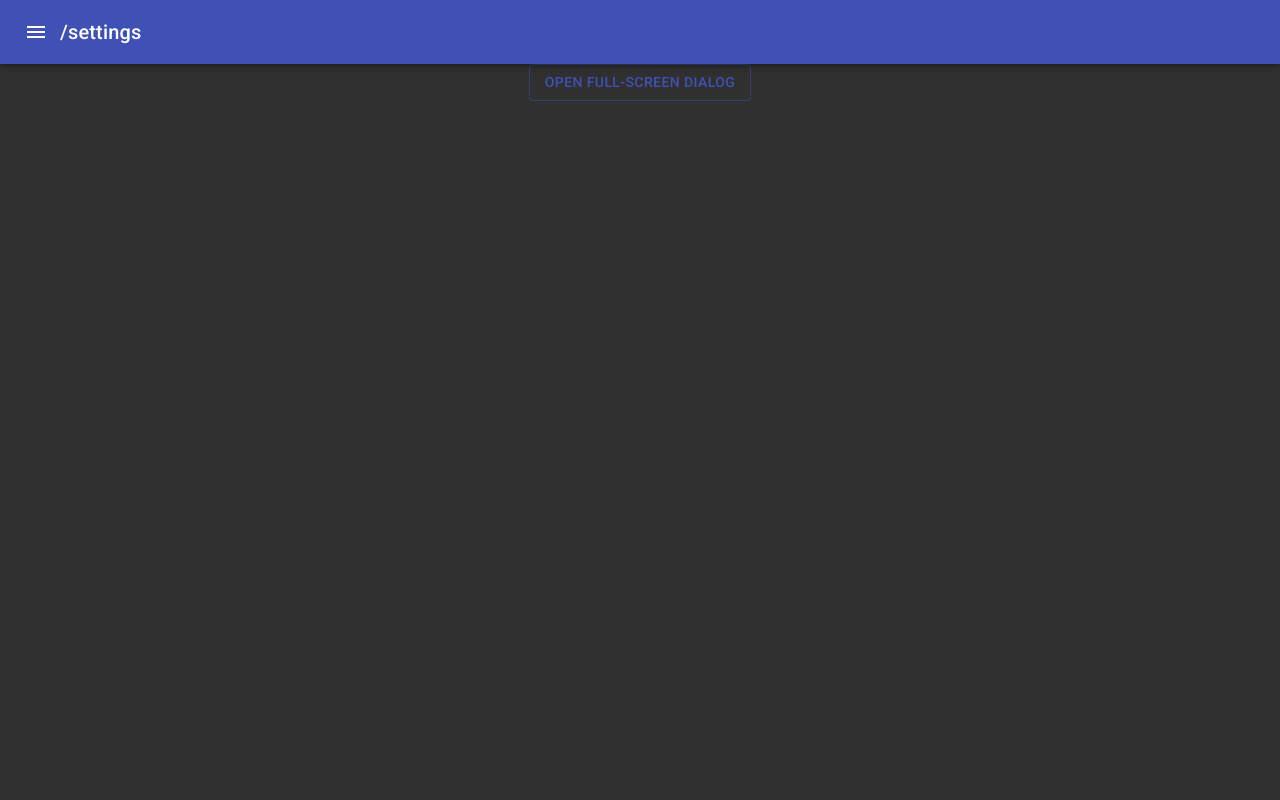
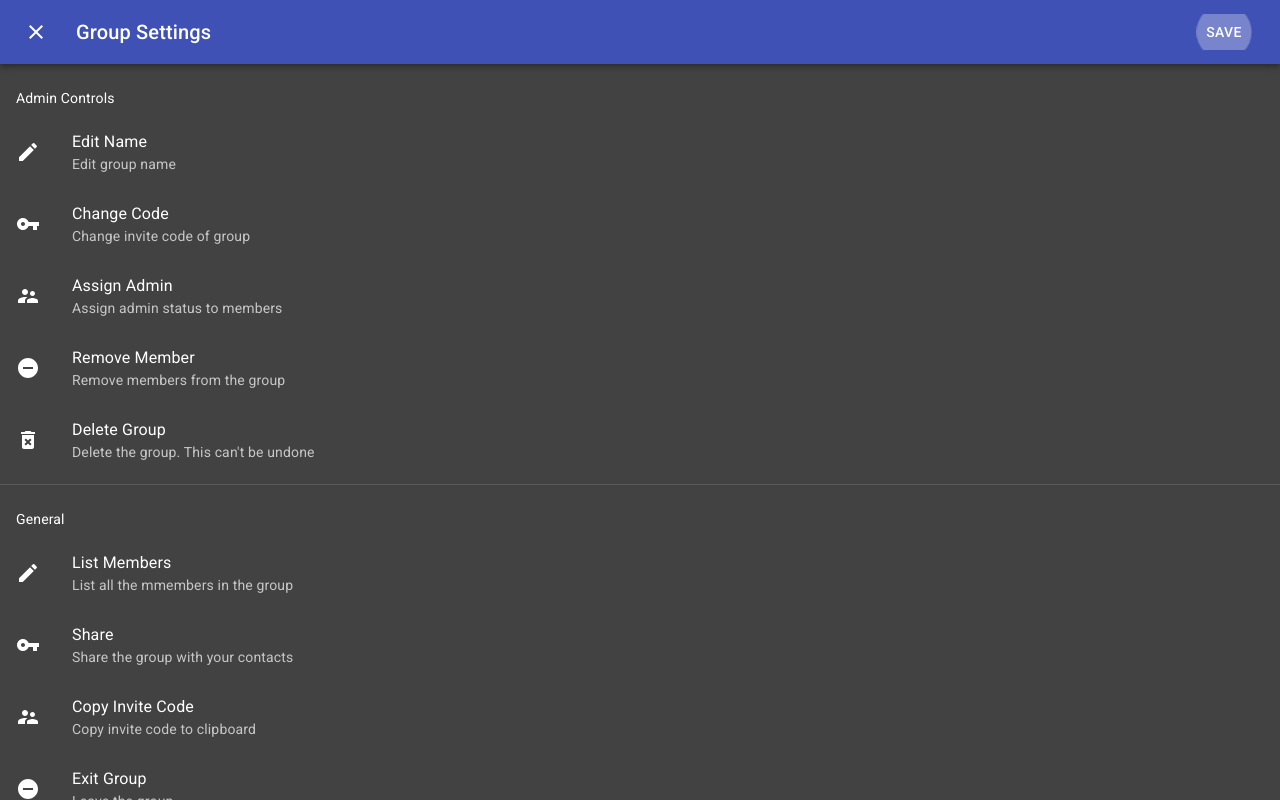
Before and after one commit to vinayBomma/familiar_react, a React (Create React App) app in the folder client/: page /settings in a window 1280 px wide. Built offline with nearby package versions, Linux system fonts and the light colour scheme.

Commit message:
Settings page UI basic setup

```diff
--- a/client/src/components/Navbar.js
+++ b/client/src/components/Navbar.js
@@ -97,7 +97,7 @@ const Navbar = ({ children }) => {
   };
   return (
     <>
-      <AppBar position="fixed">
+      <AppBar position="fixed" style={{backgroundColor: "#272727"}}>
         <Toolbar>
           <IconButton
             edge="start"
@@ -109,7 +109,7 @@ const Navbar = ({ children }) => {
           </IconButton>
           <Typography variant="h6">{location.pathname}</Typography>
           {location.pathname === '/' ? (
-          <Button style={{ color: "cyan" }}>Join Group</Button>) : null}
+          <Button color="inherit">Join Group</Button>) : null}
         </Toolbar>
       </AppBar>
       <Drawer
--- a/client/src/components/Settings.js
+++ b/client/src/components/Settings.js
@@ -1,11 +1,13 @@
 import {
   AppBar,
+  Box,
   Button,
   Dialog,
   Divider,
   IconButton,
   List,
   ListItem,
+  ListItemIcon,
   ListItemText,
   makeStyles,
   Slide,
@@ -13,6 +15,12 @@ import {
   Typography,
 } from "@material-ui/core";
 import CloseIcon from "@material-ui/icons/Close";
+import EditIcon from "@material-ui/icons/Edit";
+import KeyIcon from "@material-ui/icons/VpnKey";
+import SupervisorAccountIcon from "@material-ui/icons/SupervisorAccount";
+import RemoveCircleIcon from "@material-ui/icons/RemoveCircle";
+import DeleteForeverIcon from "@material-ui/icons/DeleteForever";
+
 import { forwardRef, useState } from "react";
 const useStyles = makeStyles((theme) => ({
   appBar: {
@@ -30,7 +38,7 @@ const Transition = forwardRef(function Transition(props, ref) {
 
 const Settings = () => {
   const classes = useStyles();
-  const [open, setOpen] = useState(false);
+  const [open, setOpen] = useState(true);
 
   const handleClickOpen = () => {
     setOpen(true);
@@ -62,22 +70,105 @@ const Settings = () => {
               <CloseIcon />
             </IconButton>
             <Typography variant="h6" className={classes.title}>
-              Sound
+              Group Settings
             </Typography>
             <Button autoFocus color="inherit" onClick={handleClose}>
               save
             </Button>
           </Toolbar>
         </AppBar>
+        <Box mt={3} ml={2}>
+          <Typography variant="body2">Admin Controls</Typography>
+        </Box>
         <List>
           <ListItem button>
-            <ListItemText primary="Phone ringtone" secondary="Titania" />
+            <ListItemIcon>
+              <EditIcon />
+            </ListItemIcon>
+            <ListItemText primary="Edit Name" secondary="Edit group name" />
           </ListItem>
-          <Divider />
           <ListItem button>
+            <ListItemIcon>
+              <KeyIcon />
+            </ListItemIcon>
             <ListItemText
-              primary="Default notification ringtone"
-              secondary="Tethys"
+              primary="Change Code"
+              secondary="Change invite code of group"
+            />
+          </ListItem>
+          <ListItem button>
+            <ListItemIcon>
+              <SupervisorAccountIcon />
+            </ListItemIcon>
+            <ListItemText
+              primary="Assign Admin"
+              secondary="Assign admin status to members"
+            />
+          </ListItem>
+          <ListItem button>
+            <ListItemIcon>
+              <RemoveCircleIcon />
+            </ListItemIcon>
+            <ListItemText
+              primary="Remove Member"
+              secondary="Remove members from the group"
+            />
+          </ListItem>
+          <ListItem button>
+            <ListItemIcon>
+              <DeleteForeverIcon />
+            </ListItemIcon>
+            <ListItemText
+              primary="Delete Group"
+              secondary="Delete the group. This can't be undone"
+            />
+          </ListItem>
+        </List>
+        <Divider />
+        <Box mt={3} ml={2}>
+          <Typography variant="body2">General</Typography>
+        </Box>
+        <List>
+          <ListItem button>
+            <ListItemIcon>
+              <EditIcon />
+            </ListItemIcon>
+            <ListItemText primary="List Members" secondary="List all the mmembers in the group" />
+          </ListItem>
+          <ListItem button>
+            <ListItemIcon>
+              <KeyIcon />
+            </ListItemIcon>
+            <ListItemText
+              primary="Share"
+              secondary="Share the group with your contacts"
+            />
+          </ListItem>
+          <ListItem button>
+            <ListItemIcon>
+              <SupervisorAccountIcon />
+            </ListItemIcon>
+            <ListItemText
+              primary="Copy Invite Code"
+              secondary="Copy invite code to clipboard"
+            />
+          </ListItem>
+          <ListItem button>
+            <ListItemIcon>
+              <RemoveCircleIcon />
+            </ListItemIcon>
+            <ListItemText
+              primary="Exit Group"
+              secondary="Leave the group"
+            />
+          </ListItem>
+          <ListItem button>
+            <ListItemIcon>
+              <DeleteForeverIcon />
+            </ListItemIcon>
+            <ListItemText
+              primary="Report Group"
+              secondary="Report this group to the developer"
             />
           </ListItem>
         </List>
```
Also changed, not shown: 2 other files (tests, documents, lock files or other folders).
